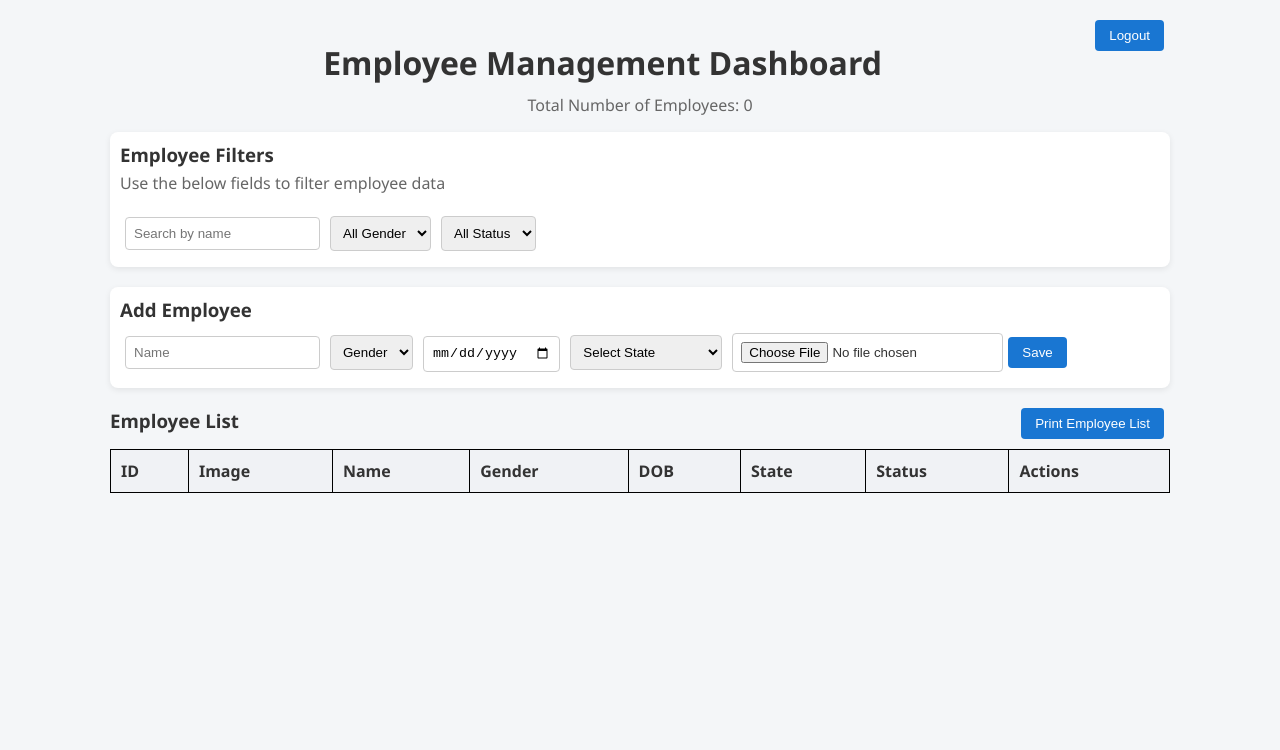
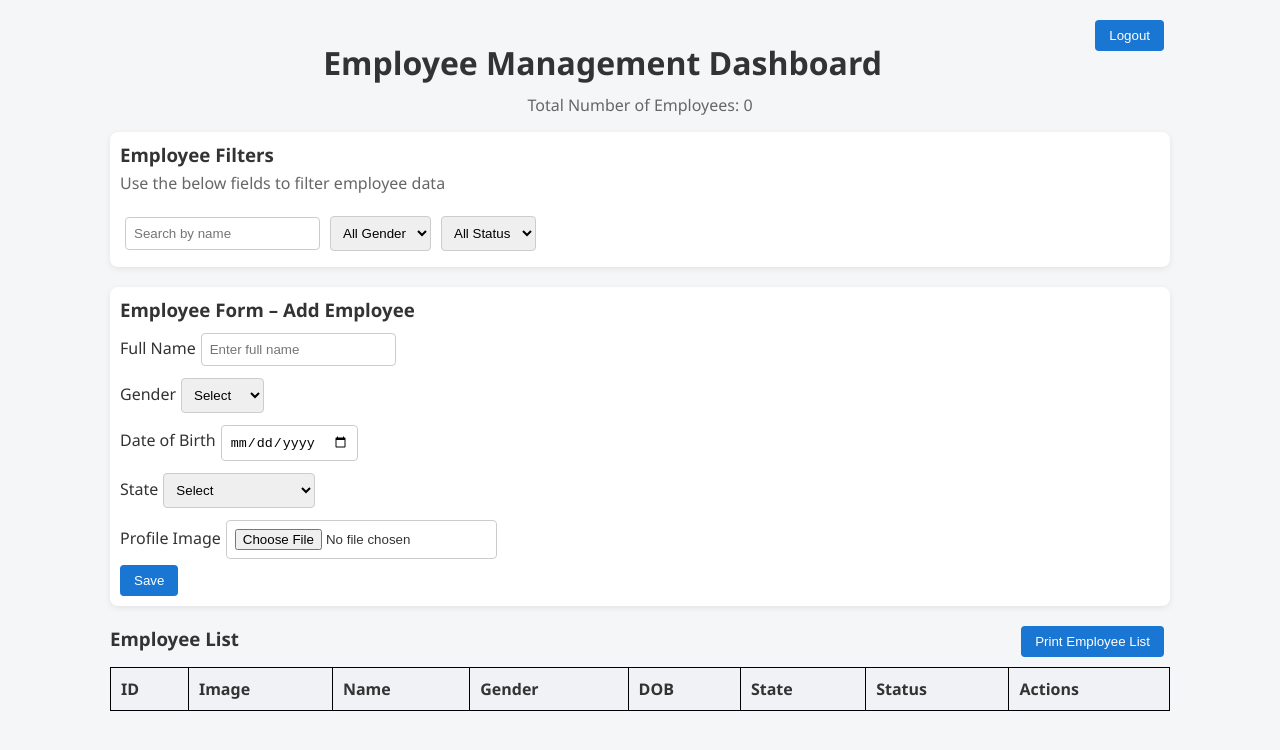
Before and after one commit to Sindhu201201/Emp_Dashboard, a React (Create React App) app: page /dashboard in a window 1280 px wide. Shown: the top 750 px of the page. Built offline with nearby package versions, Linux system fonts and the light colour scheme; sample sign-in values are in the browser's storage.

Commit message:
added form validations

```diff
--- a/src/App.js
+++ b/src/App.js
@@ -2,14 +2,18 @@ import './App.css';
 import { BrowserRouter, Routes, Route, Navigate } from "react-router-dom";
 import Login from "./Login";
 import Dashboard from "./Dashboard";
+import { useEffect } from 'react';
 
 function ProtectedRoute({ children }) {
   const isLoggedIn = sessionStorage.getItem("login");
-  return isLoggedIn ? children : <Navigate to="/login" />;
+  return isLoggedIn ? children : <Navigate to="/login" replace />;
 }
 
 
 export default function App() {
+  useEffect(() => {
+    sessionStorage.clear();
+  }, []);
   return (
     <BrowserRouter>
       <Routes>
--- a/src/EmployeeForm.js
+++ b/src/EmployeeForm.js
@@ -28,6 +28,9 @@ export default function EmployeeForm({
 
   const save = () => {
     if (!form.name) return alert("Name required");
+    if (!form.gender) return alert("Gender is required");
+    if (!form.dob) return alert("Date of Birth is required");
+    if (!form.state) return alert("State is required");
 
     if (editEmp) {
       setEmployees(employees.map((e) => (e.id === form.id ? form : e)));
@@ -48,44 +51,68 @@ export default function EmployeeForm({
 
   return (
     <div className="card">
-      <h3>{editEmp ? "Edit" : "Add"} Employee</h3>
+      <h3>Employee Form – {editEmp ? "Edit" : "Add"} Employee</h3>
 
+      <div className="form-grid">
+        <div className="form-group">
+          <label>Full Name</label>
           <input
-        placeholder="Name"
+            type="text"
+            placeholder="Enter full name"
             value={form.name}
             onChange={(e) => setForm({ ...form, name: e.target.value })}
           />
+        </div>
+
+        <div className="form-group">
+          <label>Gender</label>
           <select
             value={form.gender}
             onChange={(e) => setForm({ ...form, gender: e.target.value })}
           >
-        <option value="">Gender</option>
+            <option value="">Select</option>
             <option>Male</option>
             <option>Female</option>
           </select>
+        </div>
+
+        <div className="form-group">
+          <label>Date of Birth</label>
           <input
             type="date"
             value={form.dob}
             onChange={(e) => setForm({ ...form, dob: e.target.value })}
           />
+        </div>
+
+        <div className="form-group">
+          <label>State</label>
           <select
             value={form.state}
             onChange={(e) => setForm({ ...form, state: e.target.value })}
           >
-        <option value="">Select State</option>
+            <option value="">Select</option>
             {states.map((state) => (
               <option key={state} value={state}>
                 {state}
               </option>
             ))}
           </select>
-      <input type="file" onChange={handleImage} value="" />
+        </div>
+
+        <div className="form-group">
+          <label>Profile Image</label>
+          <input type="file" onChange={handleImage} />
+        </div>
+
+        <div className="form-group image-save">
           {form.image && (
-        <div style={{ marginTop: "8px" }}>
-            <img src={form.image} width="50" alt="preview" />
+            <img src={form.image} alt="preview" className="preview-img" />
+          )}
+
+          <button onClick={save}>Save</button>
         </div>
-        )}
-      <button onClick={save}>Save</button>
+      </div>
     </div>
   );
 }
```
Lines whose indentation alone changed are shown as unchanged.
